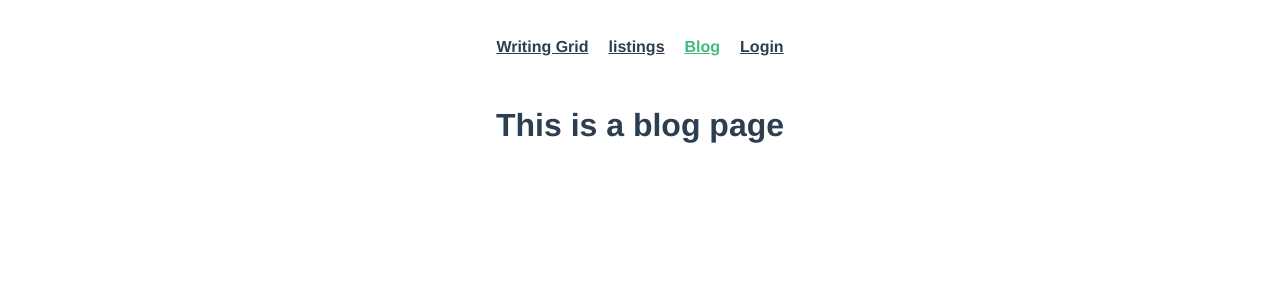
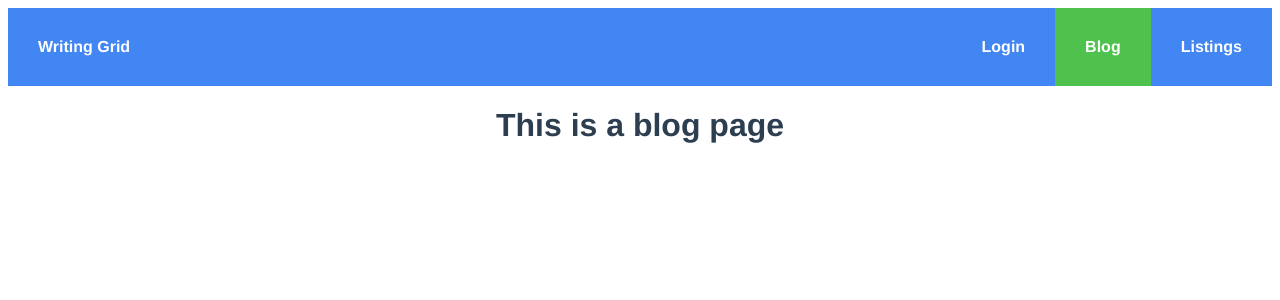
Before and after one commit to tdecelle/writing-grid-website, a Vue app: page /blog in a window 1280 px wide. Shown: the top 300 px of the page. Built offline with nearby package versions, Linux system fonts and the light colour scheme.

Commit message:
Added nav bar

```diff
--- a/src/App.vue
+++ b/src/App.vue
@@ -1,11 +1,11 @@
 <template>
   <div id="app">
-    <div id="nav">
-      <router-link to="/">Writing Grid</router-link>
-      <router-link to="/listings">listings</router-link>
-      <router-link to="/blog">Blog</router-link>
-      <router-link to="/login">Login</router-link>
-    </div>
+    <ul id="nav">
+      <li class="nav_left"><router-link to="/">Writing Grid</router-link></li>
+      <li class="nav_right"><router-link to="/listings">Listings</router-link></li>
+      <li class="nav_right"><router-link to="/blog">Blog</router-link></li>
+      <li class="nav_right"><router-link to="/login">Login</router-link></li>
+    </ul>
     <router-view/>
   </div>
 </template>
@@ -18,17 +18,38 @@
     text-align: center;
     color: #2c3e50;
   }
+
   #nav {
-  padding: 30px;
+    padding: 0px;
+    list-style-type: none;
+    margin: 0;
+    overflow: hidden;
+    background-color: #4286f4;
   }
 
   #nav a {
     font-weight: bold;
-  color: #2c3e50;
-  padding: 10px;
+    padding: 30px;
+    font-size: 20;
+    display: block;
+    color: white;
+    text-align: center;
+    text-decoration: none;
+  }
+
+  .nav_left {
+    float:left;
+  }
+
+  .nav_right{
+    float:right;
+  }
+
+  #nav a:hover {
+    background-color: #3e53a5;
   }
 
   #nav a.router-link-exact-active {
-  color: #42b983;
+    background-color: #4fc14d;
   }
 </style>
```
Lines whose indentation alone changed are shown as unchanged.
